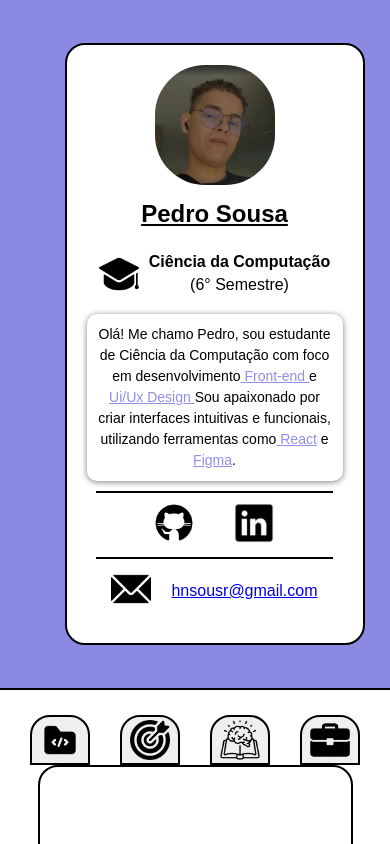
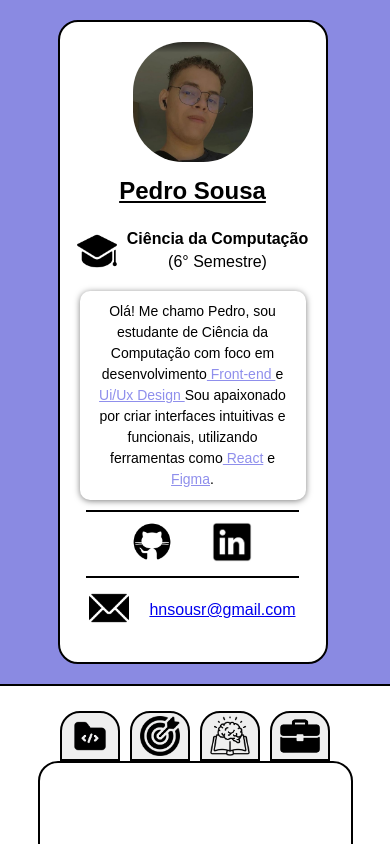
Before and after one commit to dsousr/PS-Portfolio, a React (Vite) app: page / in a window 390 px wide. Shown: the top 844 px of the page. Built offline with nearby package versions, Linux system fonts and the light colour scheme.

Commit message:
Correção da responsividade para celular

```diff
--- a/src/assets/styles/responsividade.css
+++ b/src/assets/styles/responsividade.css
@@ -21,6 +21,7 @@
   }
 
   .profile-card {
+    margin-right: 60px;
     position: relative !important;
   }
 
@@ -30,3 +31,20 @@
     padding: 40px 20px;
   }
 }
+
+@media (max-width: 576px){
+  article {
+    min-height: 600px;
+    padding: 20px;
+  }
+
+  .profile-card {
+    max-width: 90%;
+    width: 95%;
+    margin-left: 20px;
+  }
+
+  .section-selection-buttons{
+    gap: 10px !important;
+  }
+}
```
